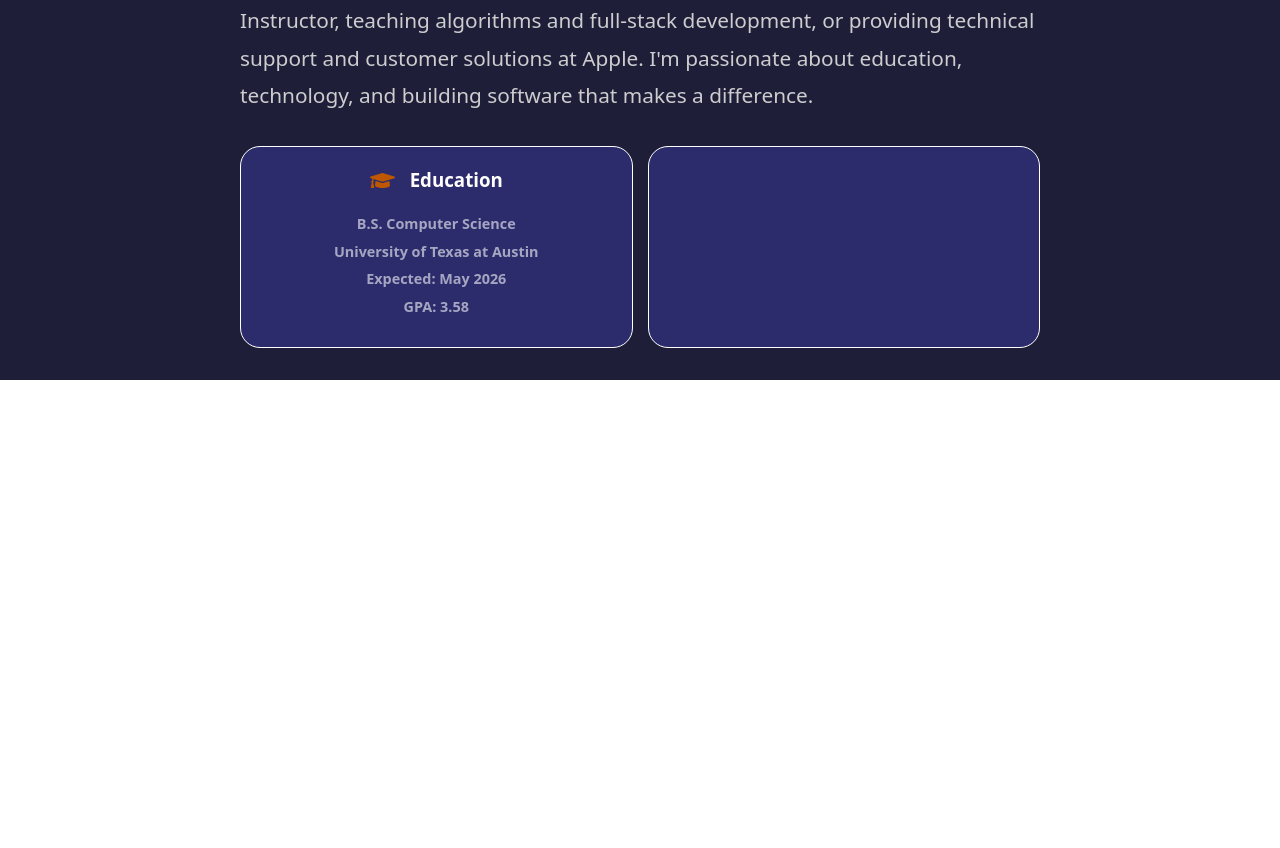
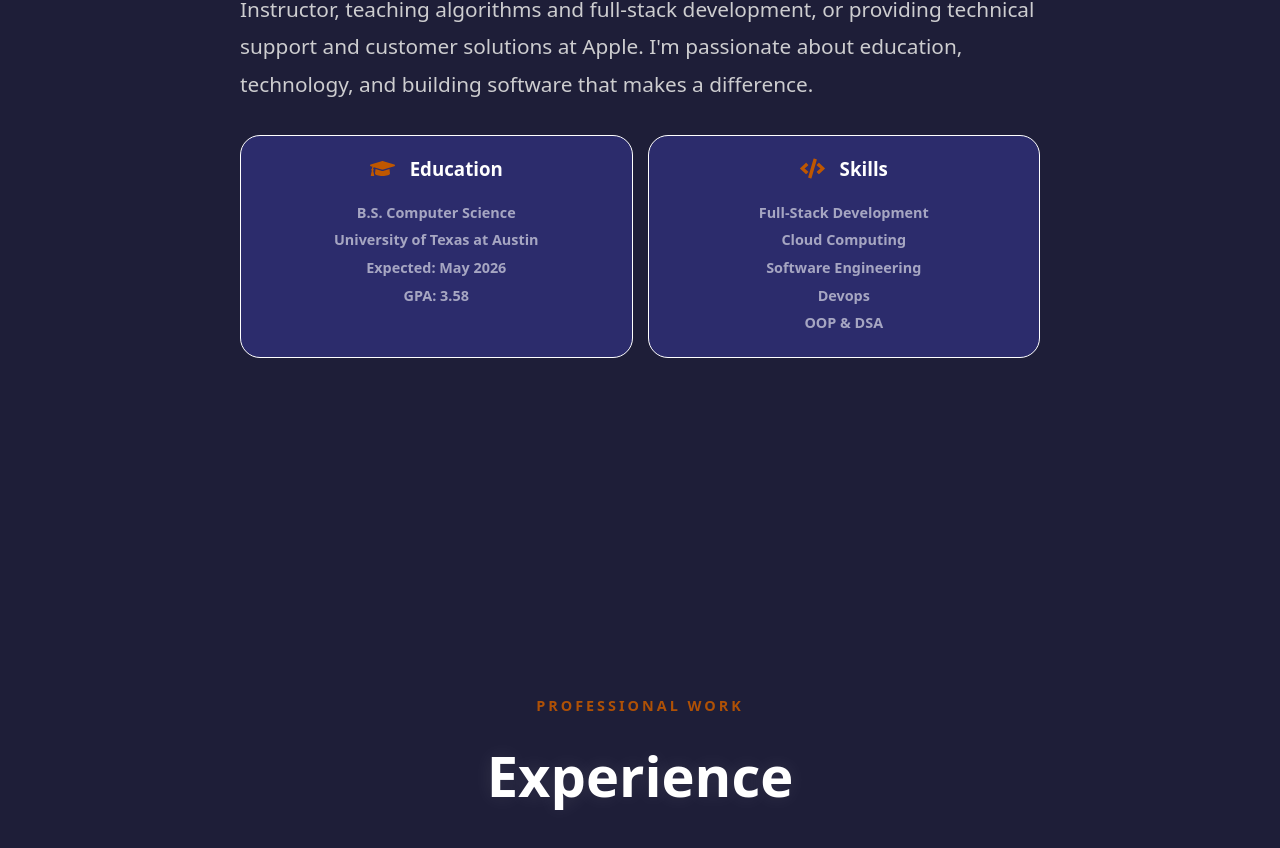
Before and after one commit to longphan12/Portfolio-v2, a React (Vite) app: page / in a window 1280 px wide. Shown: the part 1220-2068 px from the top of the page. Before the commit the page ends 1600 px from the top, so only its background shows below. Built offline with nearby package versions, Linux system fonts and the light colour scheme.

Commit message:
about complete

```diff
--- a/src/App.tsx
+++ b/src/App.tsx
@@ -5,7 +5,7 @@ import './App.css'
 import Navbar from './components/Navbar/Navbar'
 import Hero from './components/Hero/Hero'
 import About from './components/About/About'
-
+import Experience from './components/Experience/Experience'
 
 function App() {
   const [mousePos, setMousePos] = useState({x: 0, y: 0})
@@ -30,6 +30,7 @@ function App() {
       <Navbar />
       <Hero />
       <About />
+      <Experience />
     </div>
   )
 }
--- a/src/components/About/About.module.css
+++ b/src/components/About/About.module.css
@@ -16,24 +16,16 @@
 .boxes {
     display: flex;
     justify-content: center;
-    height: 200px;
+    min-height: 100px;
     gap: 15px;
 }
 
-.skills {
+.box{
     width: 100%;
     border: 1px solid #fff;
-    height: 100%;
     border-radius: 20px;
     background-color: #2C2C6C;
-}
-
-.education {
-    width: 100%;
-    border: 1px solid #fff;
-    height: 100%;
-    border-radius: 20px;
-    background-color: #2C2C6C;
+    padding-bottom: 20px;
 }
 
 .introduction {
@@ -114,16 +106,16 @@
     align-items: center;
 }
 
-.education ul {
+.box ul {
     margin: 0;
     padding: 0;
     list-style: none;
 }
 
-.education ul li {
+.box ul li {
     padding: 3px 0;
 }
-.education ul li:nth-child(1) {
+.box ul li:nth-child(1) {
     padding-top: 0;
 }
 
@@ -146,7 +138,19 @@
     .description {
         font-size: 1.05rem;
     }
+
+    .boxes {
+        flex-direction: column;
+        align-items: center;
+        justify-content: center;
+        gap: 10px;
+    }
+
+    .educationContent {
+        font-size: 0.8rem;
+    }
 }
+
 
 
 @keyframes elegantFadeIn {
--- a/src/components/About/About.tsx
+++ b/src/components/About/About.tsx
@@ -1,5 +1,5 @@
 import styles from './About.module.css';
-import { FaGraduationCap } from "react-icons/fa";
+import { FaCode, FaGraduationCap } from "react-icons/fa";
 
 export default function About() {
     return (
@@ -21,7 +21,7 @@ export default function About() {
                     software that makes a difference.
                 </p>
                 <div className={styles.boxes}>
-                    <div className={styles.education}>
+                    <div className={styles.box}>
                         <div className={styles.educationTitle}>
                             <div className={styles.educationIcon}>
                                 <FaGraduationCap size={25} color="#bf5700"/>
@@ -37,7 +37,23 @@ export default function About() {
                             </ul>
                         </div>
                     </div>
-                    <div className={styles.skills}></div>
+                    <div className={styles.box}>
+                        <div className={styles.educationTitle}>
+                            <div className={styles.educationIcon}>
+                                <FaCode size={25} color="#bf5700"/>
+                            </div>
+                            <h3>Skills</h3>
+                        </div>
+                        <div className={styles.educationContent}>
+                            <ul>
+                                <li>Full-Stack Development</li>
+                                <li>Cloud Computing</li>
+                                <li>Software Engineering</li>
+                                <li>Devops</li>
+                                <li>OOP & DSA</li>
+                            </ul>
+                        </div>
+                    </div>
                 </div>
             </div>
 
--- /dev/null
+++ b/src/components/Experience/Experience.module.css
@@ -0,0 +1,32 @@
+.experienceContainer {
+    display: flex;
+    flex-direction: column;
+    align-items: center;
+    justify-content: center;
+    min-height: 100vh;
+    width: 100%;
+    animation: elegantFadeIn 1.2s ease-out;
+}
+
+.title {
+    text-align: center;
+    margin-bottom: 3rem;
+}
+
+.smallExperience {
+    font-size: 0.9rem;
+    font-weight: 600;
+    color: #bf5700;
+    letter-spacing: 3px;
+    text-transform: uppercase;
+    margin-bottom: 1rem;
+    opacity: 0.9;
+}
+
+.experienceTitle {
+    font-size: 3.5rem;
+    font-weight: 700;
+    color: #ffffff;
+    margin: 0;
+    text-shadow: 0 0 20px rgba(255, 255, 255, 0.1);
+}
--- /dev/null
+++ b/src/components/Experience/Experience.tsx
@@ -0,0 +1,12 @@
+import styles from './Experience.module.css';
+
+export default function Experience() {
+    return (
+        <div className={styles.experienceContainer}>
+            <div className={styles.title}>
+                <div className={styles.smallExperience}>PROFESSIONAL WORK</div>
+                <h2 className={styles.experienceTitle}>Experience</h2>
+            </div>
+        </div>
+    )
+}
```
